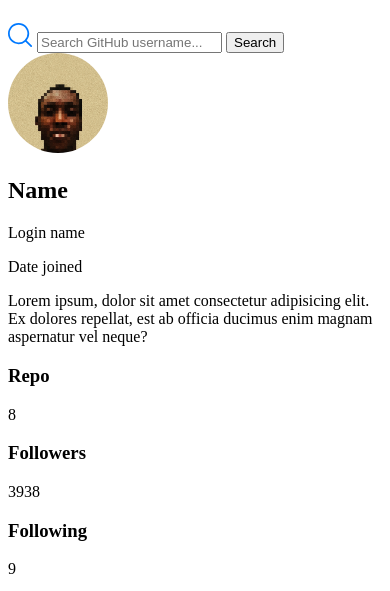
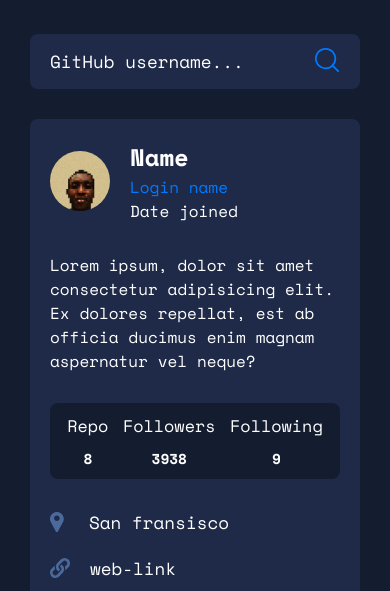
Before and after one commit to theuzomavictor/dev-finder, a plain HTML site: page index.html in a window 390 px wide. Shown: the part 102-693 px from the top of the page. Drawn offline with nearby package versions, Linux system fonts and the light colour scheme; no server answers.

Commit message:
Add styles for mobile screen
Styles add makes design visually appealing
user interface and matches provided design a lot more.

```diff
--- a/index.html
+++ b/index.html
@@ -5,6 +5,7 @@
     <meta name="viewport" content="width=device-width, initial-scale=1.0">
     <title>devfinder</title>
     <link rel="stylesheet" href="./styles.css">
+    <link href="https://fonts.googleapis.com/css?family=Space+Mono:regular,italic,700,700italic" rel="stylesheet" />
 </head>
 <body>
     <div class="container">
@@ -16,11 +17,10 @@
             </div>
         </nav>
         <div class="main">
-            <section class="form">
-                <form>
-                    <img src="./images/icon-search.svg" alt="Search bar icon">
-                    <input type="text" id="input" placeholder="Search GitHub username...">
-                    <button id="btn">Search</button>
+            <section>
+                <form class="form">
+                    <input type="text" id="input-el" placeholder="GitHub username...">
+                    <button id="btn-el" class="btn" ><img src="./images/icon-search.svg" alt="Search bar icon"></button>
                 </form>
             </section>
             <section class="details-container">
@@ -28,7 +28,7 @@
                     <img src="./images/user-avatar1.JPG" alt="placeholder profile picture" class="img">
                     <div class="profile-details-text">
                         <h2>Name</h2>
-                        <p>Login name</p>
+                        <p class="login-name">Login name</p>
                         <p>Date joined</p>
                     </div>
                 </div>
@@ -48,14 +48,17 @@
                     </div>
                 </div>
                 <div class="more-details">
+                    <section class="left">
                         <div>
                             <img src="./images/icon-location.svg" alt="Location icon svg">
-                        <p>San fransisco</p>
+                            <p class="san-frn">San fransisco</p>
                         </div>
                         <div>
                             <img src="./images/icon-website.svg" alt="website icon svg">
                             <p>web-link</p>
                         </div>
+                    </section>
+                    <section class="right">
                         <div>
                             <img src="./images/icon-twitter.svg" alt="twitter icon svg">
                             <p>Not available</p>
@@ -64,6 +67,7 @@
                             <img src="./images/icon-company.svg" alt="Location icon svg">
                             <p>@github</p>
                         </div>
+                    </section>
                 </div>
             </section>
         </div>
--- a/styles.css
+++ b/styles.css
@@ -1,5 +1,108 @@
+* {
+    margin: 0px;
+    padding: 0px;
+    box-sizing: border-box;
+}
+
+body {
+    font-family: 'Space Mono', monospace;
+    background-color: #141c2f;
+    color: #ffffff;
+    padding: 50px 30px;
+}
+
+input {
+    font-family: 'Space Mono', monospace;
+    line-height: 2;
+    width: 80%;
+    font-size: 1.1rem;
+    background-color: transparent;
+    color: #ffffff;
+    border: none;
+}
+
+::placeholder {
+    color: #ffffff;
+    padding-left: 10px;
+}
+
+.navbar, .theme-toggle {
+    display: flex;
+    justify-content: space-between;
+    align-items: center;
+    gap: 10px
+}
+
+.form {
+    display: flex;
+    justify-content: space-between;
+    align-items: center;
+    padding: 10px;
+    margin: 50px 0px 30px;
+    background-color: #1f2a48;
+    border-radius: 8px;
+}
+
+.btn {
+    background-color: transparent;
+    border: none;
+    padding-right: 10px;
+}
 
 .img {
-    width: 100px;
+    width: 60px;
     border-radius: 50%;
 }
+
+.details-container {
+    background-color: #1f2a48;
+    padding: 20px;
+    border-radius: 8px;
+}
+
+.profile-details {
+    display: flex;
+    align-items: center;
+    gap: 20px;
+    margin-bottom: 30px;
+}
+
+.login-name {
+    color: #0079fe;
+}
+
+.engagement {
+    background-color: #141c2f;
+    display: flex;
+    justify-content: space-around;
+    padding: 10px;
+    border-radius: 8px;
+    font-size: .9rem;
+    margin: 30px 0px;
+    text-align: center;
+}
+
+.engagement h3 {
+    font-weight: 300;
+    margin-bottom: 10px;
+}
+
+.engagement {
+    font-weight: bold;
+}
+
+.more-details div {
+    display: flex;
+    align-items: center;
+    gap: 20px;
+    margin-bottom: 20px;
+    font-size: 1.1rem;
+}
+
+.more-details div img {
+    color: #ffffff;
+}
+
+.more-details div .san-frn {
+    margin-left: 5px;
+}
```
Lines whose indentation alone changed are shown as unchanged.
